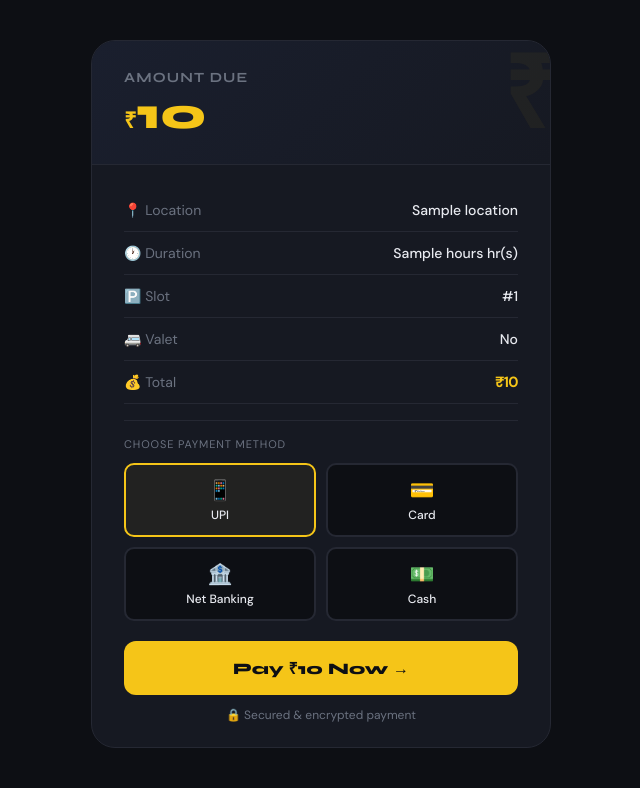
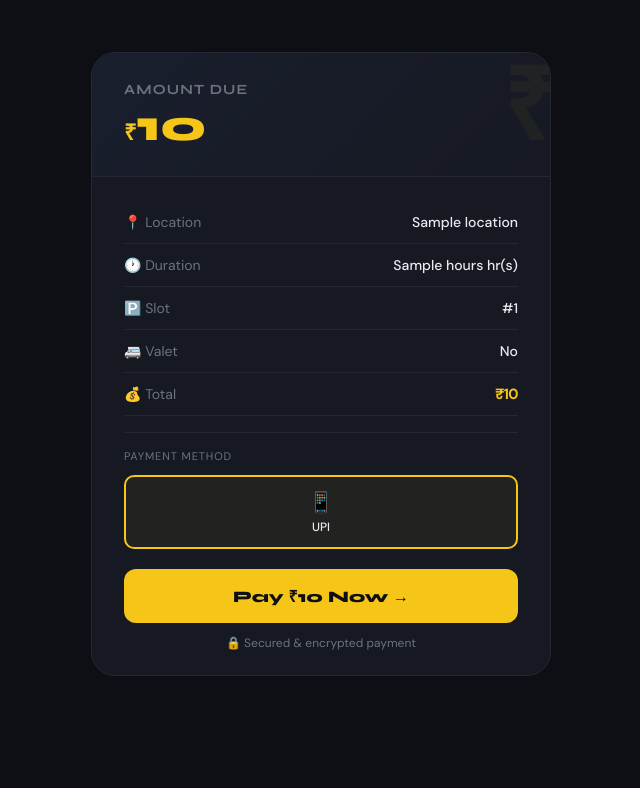
Before and after one commit to sampathsimhareddy/ParkWise, a Flask app: template templates/payment.html in a window 1280 px wide. Shown: the part 73-861 px from the top of the page, without its empty margins (319-959 px from the left). After the commit the page ends 749 px from the top, so only its background shows below. Run offline with Flask 3, Linux system fonts and the light colour scheme; the template is opened without the code that fills it: most values are stand-ins (such as "Sample title", 1, 10 or a date in 2020).

Commit message:
updated changes

```diff
--- a/templates/payment.html
+++ b/templates/payment.html
@@ -59,14 +59,13 @@
 
   .divider { height:1px; background:var(--border); margin:16px 0; }
 
-  /* Payment methods */
   .pay-label { font-size:11px; text-transform:uppercase; letter-spacing:0.08em; color:var(--muted); margin-bottom:12px; margin-top:8px; }
-  .pay-methods { display:grid; grid-template-columns:1fr 1fr; gap:10px; margin-bottom:20px; }
+  .pay-methods { display:grid; grid-template-columns:1fr; gap:10px; margin-bottom:20px; }
   .pay-method {
     background:var(--bg); border:2px solid var(--border); border-radius:10px;
-    padding:12px; text-align:center; cursor:pointer; transition:all 0.15s;
+    padding:12px; text-align:center;
   }
-  .pay-method:hover, .pay-method.selected { border-color:var(--accent); background:rgba(245,197,24,0.05); }
+  .pay-method.selected { border-color:var(--accent); background:rgba(245,197,24,0.05); }
   .pay-method .pay-icon { font-size:20px; margin-bottom:4px; }
   .pay-method .pay-name { font-size:12px; font-weight:500; }
 
@@ -75,7 +74,7 @@
     background:var(--accent); color:#0d0f14;
     border:none; border-radius:12px; padding:16px;
     font-family:'Syne',sans-serif; font-size:16px; font-weight:800;
-    cursor:pointer; text-align:center; text-decoration:none;
+    cursor:pointer; text-align:center;
     transition:transform 0.15s, box-shadow 0.15s;
   }
   .pay-btn:hover { transform:translateY(-2px); box-shadow:0 10px 28px rgba(245,197,24,0.35); }
@@ -132,37 +131,35 @@
 
       <div class="divider"></div>
 
-      <div class="pay-label">Choose payment method</div>
+      <div class="pay-label">Payment Method</div>
       <div class="pay-methods">
-        <div class="pay-method selected" onclick="selectPay(this)">
+        <div class="pay-method selected">
           <div class="pay-icon">📱</div>
           <div class="pay-name">UPI</div>
         </div>
-        <div class="pay-method" onclick="selectPay(this)">
-          <div class="pay-icon">💳</div>
-          <div class="pay-name">Card</div>
-        </div>
-        <div class="pay-method" onclick="selectPay(this)">
-          <div class="pay-icon">🏦</div>
-          <div class="pay-name">Net Banking</div>
-        </div>
-        <div class="pay-method" onclick="selectPay(this)">
-          <div class="pay-icon">💵</div>
-          <div class="pay-name">Cash</div>
-        </div>
       </div>
 
-      <a href="/confirm_payment" class="pay-btn">Pay ₹{{ total }} Now →</a>
+      <button class="pay-btn" onclick="payWithUPI()">Pay ₹{{ total }} Now →</button>
       <p class="secure-note"><span>🔒</span> Secured &amp; encrypted payment</p>
     </div>
   </div>
 </div>
 
 <script>
-function selectPay(el) {
-  document.querySelectorAll('.pay-method').forEach(m => m.classList.remove('selected'));
-  el.classList.add('selected');
+function payWithUPI() {
+  const amount = "{{ total }}";
+  const name = "ParkWise";
+  const upiId = "yourupi@okaxis"; // 🔴 change this
+
+  const upiURL = `upi://pay?pa=${upiId}&pn=${name}&am=${amount}&cu=INR`;
+
+  window.location.href = upiURL;
+
+  setTimeout(() => {
+    window.location.href = "/confirm_payment";
+  }, 3000);
 }
 </script>
+
 </body>
 </html>
```
